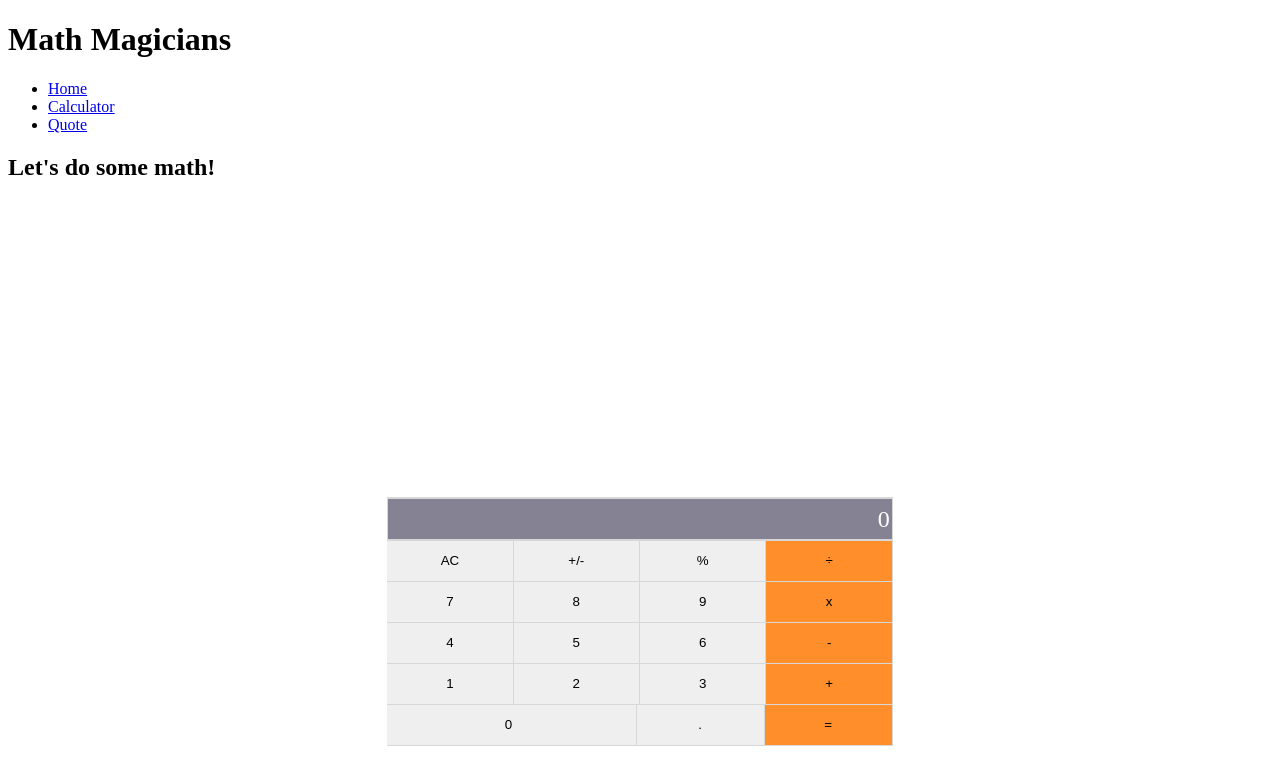
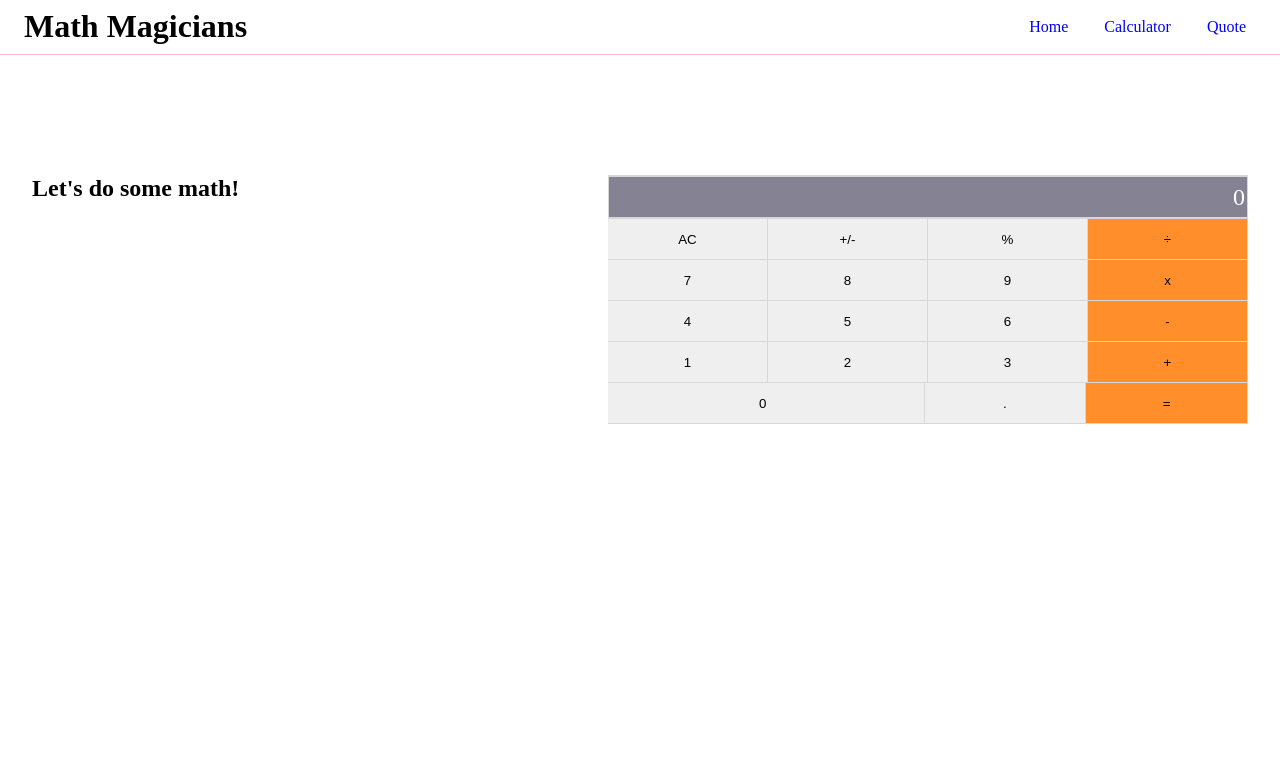
Before and after one commit to gtekle/math-magicians, a React (Create React App) app: page /calculator in a window 1280 px wide. Shown: the top 784 px of the page. Built offline with nearby package versions, Linux system fonts and the light colour scheme; the HTML template or start-up script is replaced by a standard one.

Commit message:
Add basic css styling

```diff
--- a/src/App.css
+++ b/src/App.css
@@ -1,9 +1,56 @@
+.header {
+  display: flex;
+  justify-content: space-between;
+  padding: 8px 24px;
+  border-bottom: 1px solid lightpink;
+}
+
+.title-text {
+  padding: 0px;
+  margin: 0px;
+}
+
+.nav-list {
+  display: flex;
+  justify-content: flex-end;
+  list-style: none;
+  padding: 0px;
+  margin: 0px;
+}
+
+.list-item {
+  margin-left: 16px;
+  padding: 10px;
+}
+
+.list-item a {
+  text-decoration: none;
+  color: #00f;
+}
+
+.home-section-container {
+  padding: 120px 24px;
+}
+
+.calculator-section-container {
+  display: flex;
+  justify-content: space-around;
+  align-items: flex-start;
+  padding: 120px 0px;
+}
+
+.heading-text {
+  width: 40%;
+  margin: 0;
+  padding-bottom: 24px;
+}
+
 .calculator-container {
   display: grid;
   grid-template-columns: 1fr 1fr 1fr 1fr;
   border-bottom: 1px solid #d7d7d7;
-  max-width: 40%;
-  margin: 25% auto;
+  width: 50%;
+  height: auto;
 }
 
 .row {
@@ -47,3 +94,18 @@
   border-right: 1px solid #d7d7d7;
   padding-right: 12px;
 }
+
+.quote-container {
+  margin: 120px 48px;
+}
+
+.quote-container p {
+  font-size: 20px;
+  font-weight: 500;
+  line-height: 36px;
+}
+
+.quote-container p span {
+  font-style: italic;
+  font-weight: bold;
+}
--- a/src/index.css
+++ b/src/index.css
@@ -1,3 +1,8 @@
 html {
   box-sizing: border-box;
 }
+
+body {
+  padding: 0px;
+  margin: 0px;
+}
--- a/src/pages/CalculatorPage.js
+++ b/src/pages/CalculatorPage.js
@@ -3,7 +3,7 @@ import React from 'react';
 import Calculator from '../components/Calculator';
 
 const CalculatorPage = () => (
-  <div className="container">
+  <div className="calculator-section-container">
     <h2 className="heading-text">
       Let&apos;s do some math!
     </h2>
--- a/src/pages/Header.js
+++ b/src/pages/Header.js
@@ -3,12 +3,12 @@ import React from 'react';
 import NavBar from './NavBar';
 
 const Header = () => (
-  <>
+  <div className="header">
     <h1 className="title-text">
       Math Magicians
     </h1>
     <NavBar />
-  </>
+  </div>
 );
 
 export default Header;
--- a/src/pages/Home.js
+++ b/src/pages/Home.js
@@ -1,7 +1,7 @@
 import React from 'react';
 
 const Home = () => (
-  <>
+  <div className="home-section-container">
     <h2 className="heading-text">
       Welcome to our page!
     </h2>
@@ -15,7 +15,7 @@ const Home = () => (
       Animi cumque sit quaerat cum, ratione soluta! Eveniet, magnam
       eum ea excepturi et temporibus laborum at officia!
     </p>
-  </>
+  </div>
 );
 
 export default Home;
--- a/src/pages/NavBar.js
+++ b/src/pages/NavBar.js
@@ -3,10 +3,10 @@ import { Link } from 'react-router-dom';
 
 const NavBar = () => (
   <nav>
-    <ul>
-      <li><Link to="/">Home</Link></li>
-      <li><Link to="/calculator">Calculator</Link></li>
-      <li><Link to="/quote">Quote</Link></li>
+    <ul className="nav-list">
+      <li className="list-item"><Link to="/">Home</Link></li>
+      <li className="list-item"><Link to="/calculator">Calculator</Link></li>
+      <li className="list-item"><Link to="/quote">Quote</Link></li>
     </ul>
   </nav>
 );
```
